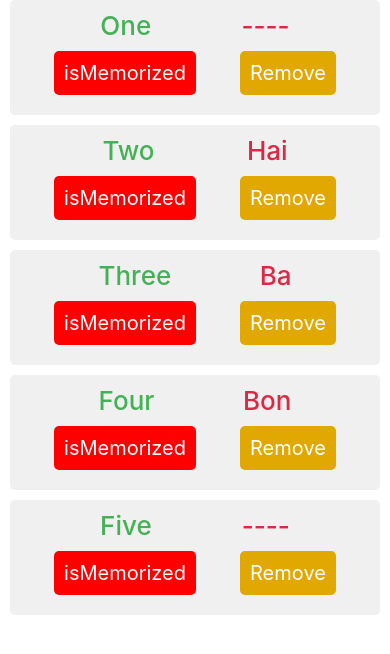
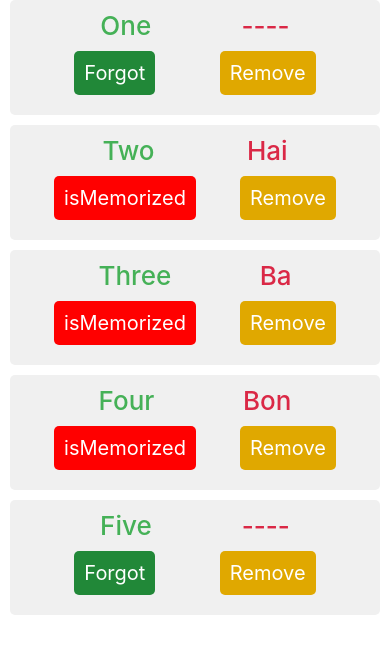
Before and after one commit to phamtanphat/Reactnative18052020, a React Native app: screen / in a window 390 px wide. Shown: the top 654 px of the page. Built offline with nearby package versions, Linux system fonts and the light colour scheme.

Commit message:
finish memorized

```diff
--- a/src/components/List.js
+++ b/src/components/List.js
@@ -16,6 +16,17 @@ export default class List extends Component {
         }
     }
 
+    toggleMemorized = (item) => {
+        const newWords = this.state.words.map(word => {
+            if (word.id === item.id){
+                const newWord = {...item , isMemorized : !item.isMemorized}
+                return newWord
+            }
+            return word
+        })
+        this.setState({words : newWords})
+    }
+
     itemFlatList = (item ,index) =>{
         return (
             <View style={styles.wordgroup} >
@@ -27,19 +38,13 @@ export default class List extends Component {
                 </View>
                 <View style={styles.textgroup}>
                     <TouchableOpacity
-                        onPress={() => {
-                            const newWords = this.state.words.map(word => {
-                                if (word.id === item.id){
-                                    const newWord = {...item , isMemorized : !item.isMemorized}
-                                    return newWord
-                                }
-                                return word
-                            })
-                            this.setState({words : newWords})
-                        }}
-                        style={styles.buttonisMemorized}
+                        onPress={() => this.toggleMemorized(item)}
+                        style={item.isMemorized ? styles.buttonisForgot : styles.buttonisMemorized}
                     >
-                        <Text style={styles.textisMemorized}>isMemorized</Text>
+                        <Text
+                            style={styles.textisMemorized}>
+                            {item.isMemorized ? "Forgot" : "isMemorized"}
+                        </Text>
                     </TouchableOpacity>
                     <TouchableOpacity
                          style={styles.buttonRemove}
@@ -93,6 +98,11 @@ const styles = StyleSheet.create({
         backgroundColor : 'red',
         borderRadius : 5
     },
+    buttonisForgot: {
+        padding : 10,
+        backgroundColor : '#218838',
+        borderRadius : 5
+    },
     buttonRemove: {
         padding : 10,
         backgroundColor : '#E0A800',
```
